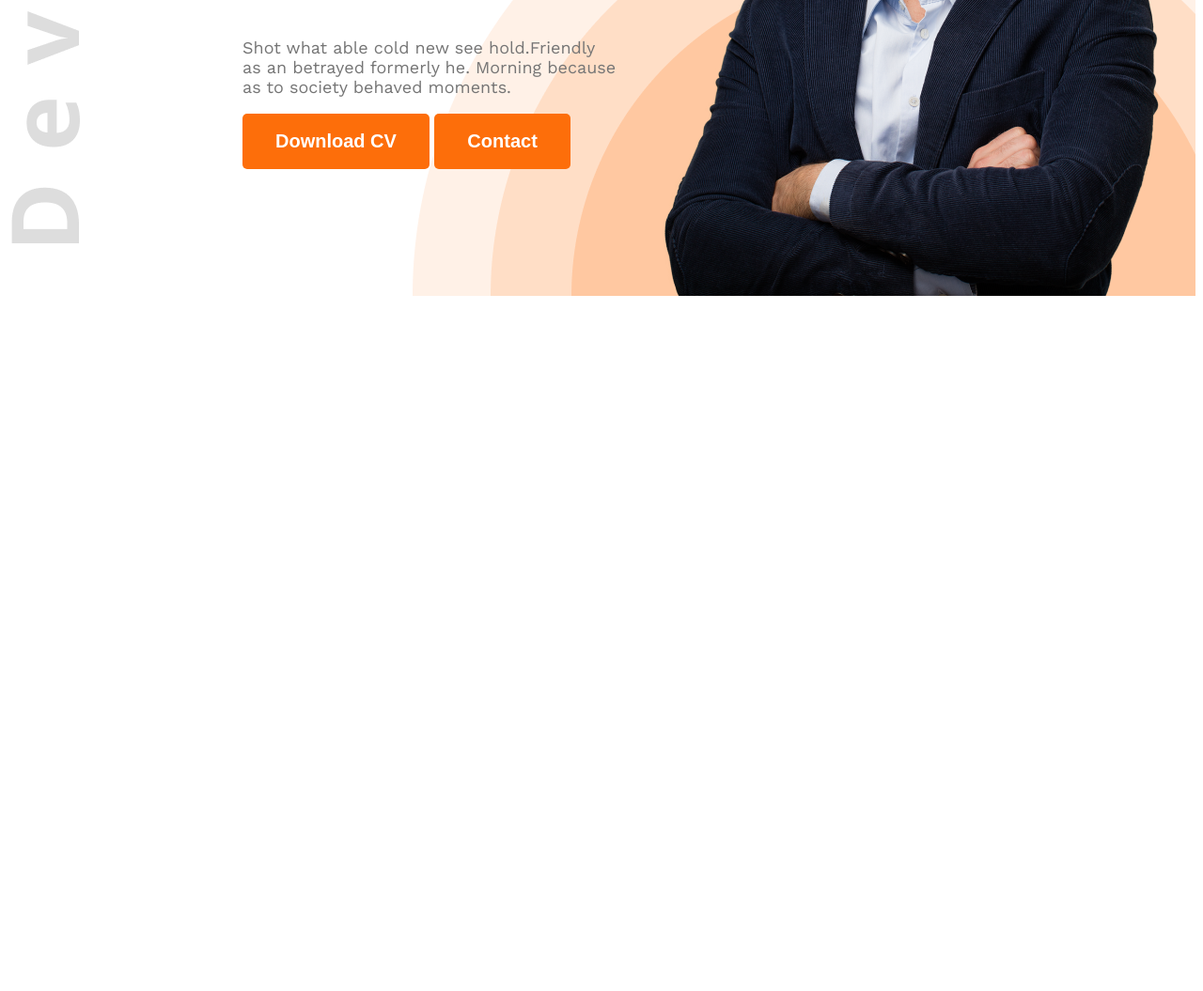
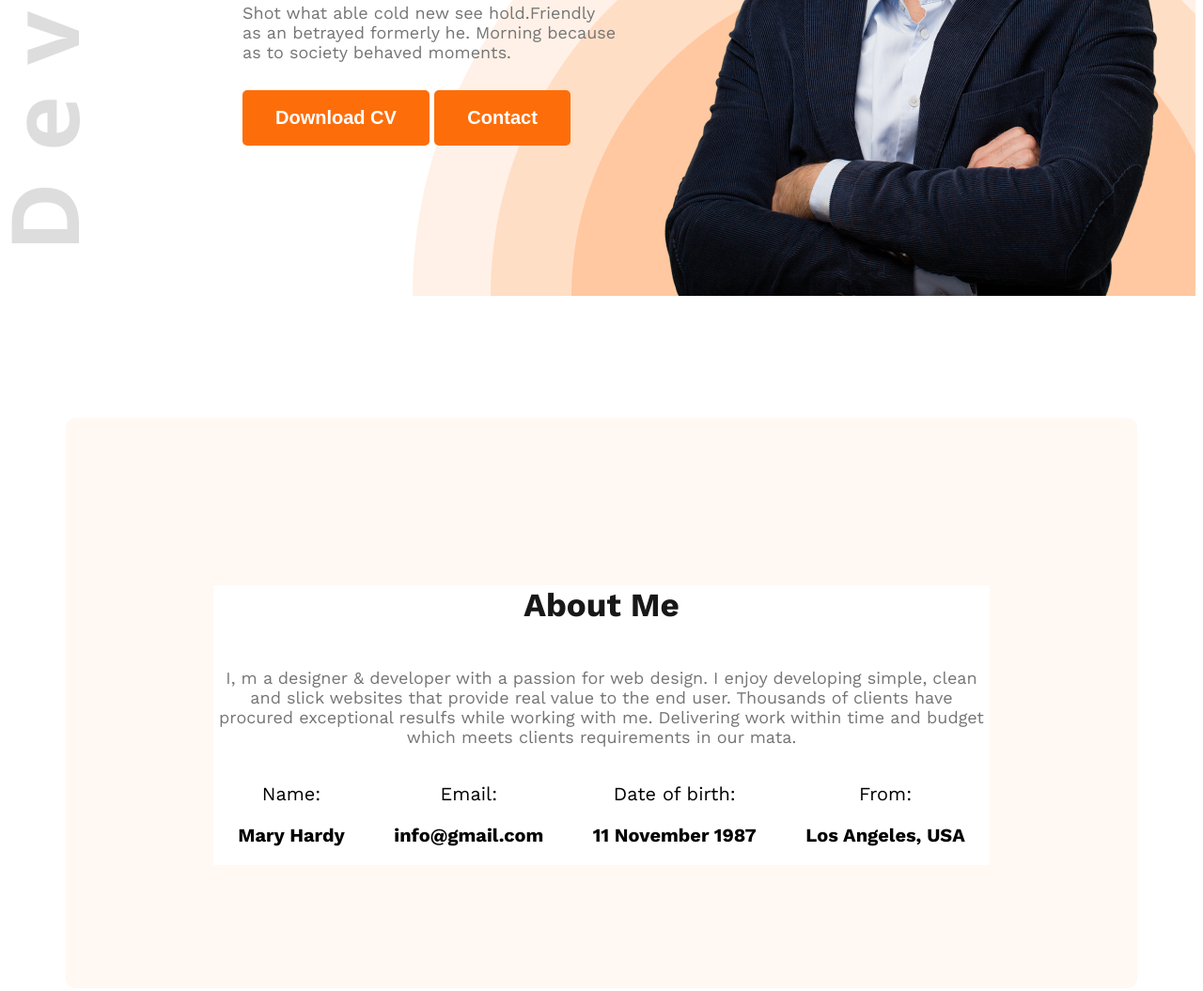
Before and after one commit to ShakilMahamud117/web-dev-portfolio, a plain HTML site: page index.html in a window 1280 px wide. Shown: the part 512-1567 px from the top of the page at 94% size. Before the commit the page ends 835 px from the top, so only its background shows below. Drawn offline with nearby package versions, Linux system fonts and the light colour scheme.

Commit message:
banner about section

```diff
--- a/index.html
+++ b/index.html
@@ -28,7 +28,32 @@
         </div>
     </header>
     <main>
-
+        <section class="about sec-bg">
+            <div class="about-bg">
+                <h4 class="section-title">About Me</h4>
+                <p class="section-des">
+                    I, m a designer & developer with a passion for web design. I enjoy developing simple, clean and slick websites that provide real value to the end user. Thousands of clients have procured exceptional resulfs while working with me. Delivering work within time and budget which meets clients requirements in our mata.
+                </p>
+                <div class="about-items">
+                    <div class="about-item">
+                        <p class="item-titel">Name:</p>
+                        <p class="item-des">Mary Hardy </p>
+                    </div>
+                    <div class="about-item">
+                        <p class="item-titel">Email:</p>
+                        <p class="item-des">info@gmail.com</p>
+                    </div>
+                    <div class="about-item">
+                        <p class="item-titel">Date of birth:</p>
+                        <p class="item-des">11 November 1987</p>
+                    </div>
+                    <div class="about-item">
+                        <p class="item-titel">From:</p>
+                        <p class="item-des">Los Angeles, USA</p>
+                    </div>
+                </div>
+            </div>
+        </section>
     </main>
     <footer>
 
--- a/style/style.css
+++ b/style/style.css
@@ -10,8 +10,11 @@
 }
 
 /* shared style */
+.sec-bg{
+    background-color: #FFF8F3;
+}
 .text-primary {
-    color: #FD6E0A;
+    background-color: #FD6E0A;
 }
 .dark-2 {
     color: #474747;
@@ -30,6 +33,23 @@
     padding: 18px 35px;
     font-weight: 700;
     font-size: 20px;
+}
+.section-title{
+    color: #181818;
+    font-weight: bold;
+    font-size: 35px;
+}
+.section-des{
+    font-size: 18px;
+    color: #757575;
+
+}
+
+
+/* main */
+main{
+    max-width: 1140px;
+    margin: 0 auto;
 }
 /* header bg */
 .header {
@@ -74,15 +94,35 @@
 .banner-greet {
     font-weight: 600;
     font-size: 40px;
+    margin-bottom: 5px;
 }
 .banner .name{
     font-weight: 700;
     font-size: 85px;
+    margin-bottom: 20px;
 }
 .banner .des {
     font-size: 18px;
+    margin-bottom: 30px;
 }
 .banner-pic {
     max-width: 584px;
     max-height: 680px;
 }
+.about{
+    margin-top: 130px;
+    padding: 131px 157px;
+    text-align: center;
+    border-radius: 10px;
+}
+.about-items{
+    display: flex;
+    justify-content: space-around;
+    font-size: 20px;
+}
+.about-bg{
+    background-color: #FFFFFF;
+}
+.item-des{
+    font-weight: 700;
+}
```
